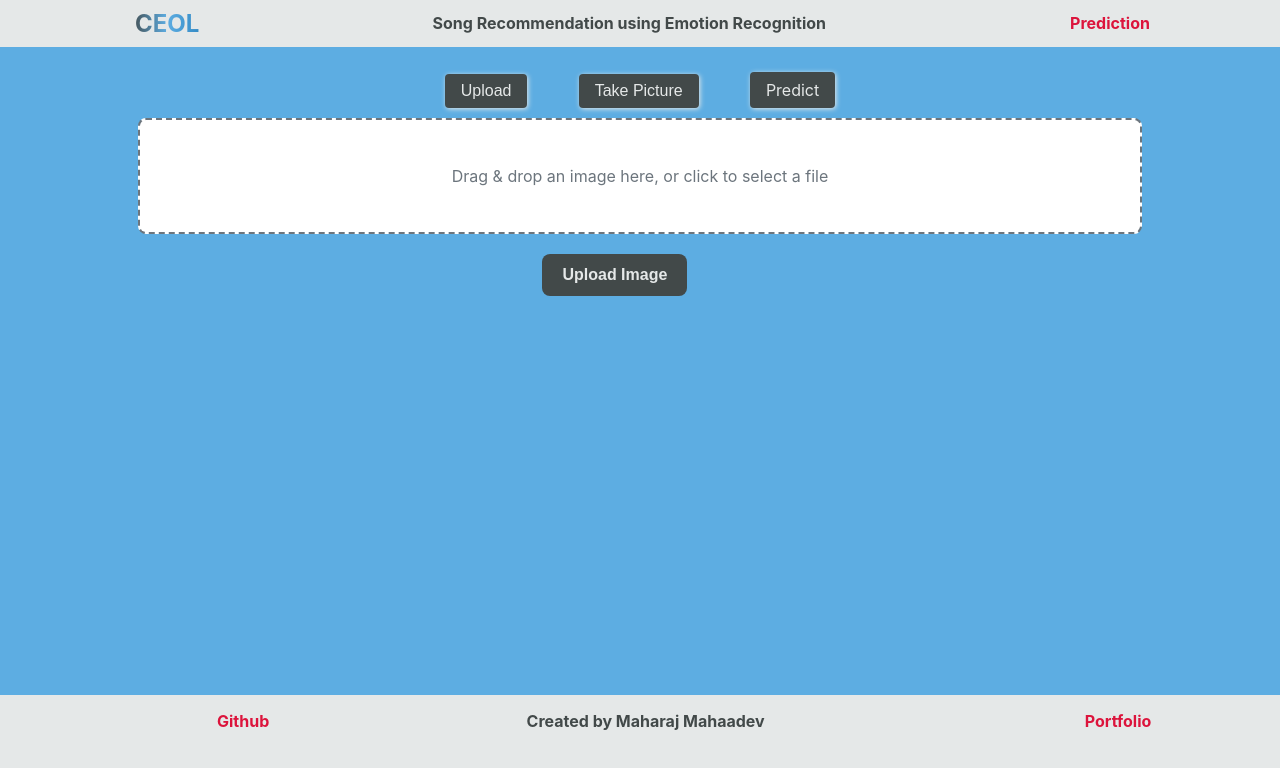
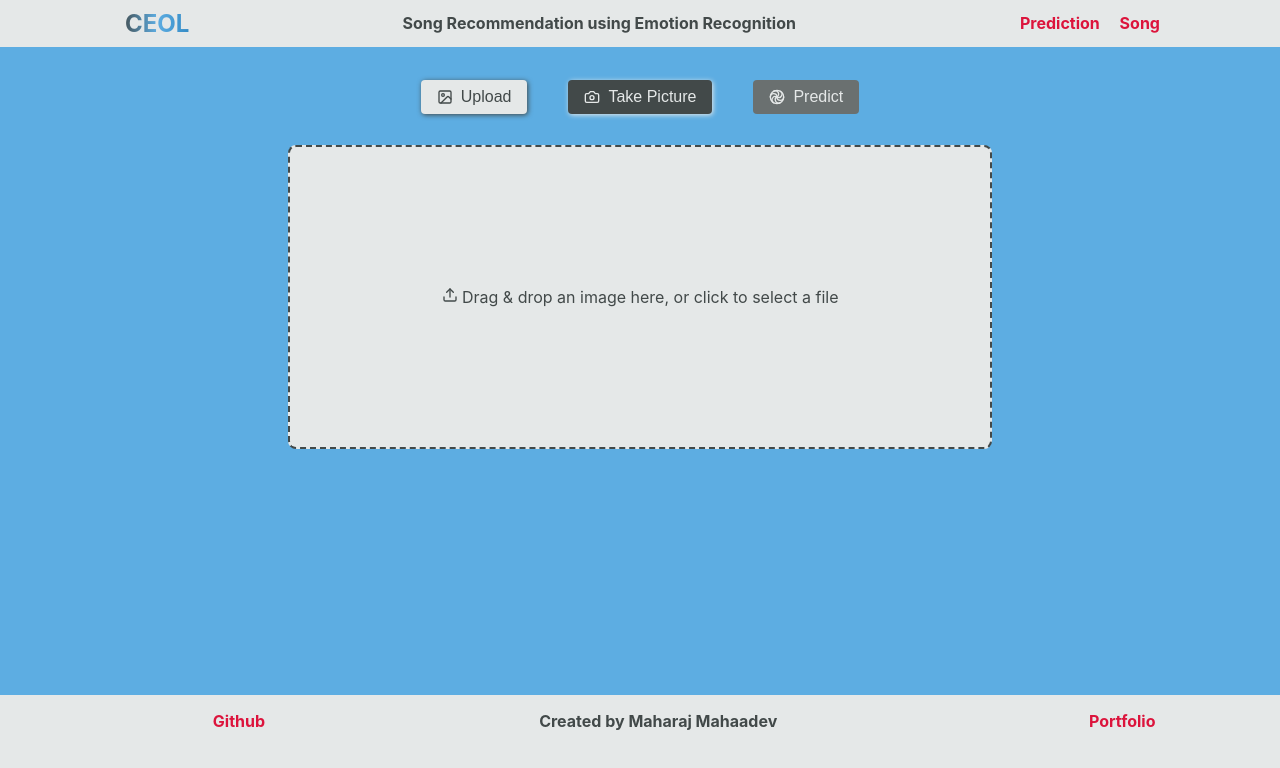
Before and after one commit to MaharajMahaadev/CEOL-Vercel, a React (Create React App) app: page /predict in a window 1280 px wide. Shown: the top 768 px of the page. Built offline with nearby package versions, Linux system fonts and the light colour scheme.

Commit message:
UI Improvements

```diff
--- a/src/App.css
+++ b/src/App.css
@@ -10,6 +10,9 @@
 
 .nav-bar h2 {
   font-size: medium;
+  @media (width<=800px) {
+    display: none;
+  }
 }
 
 .ch1 {
@@ -58,3 +61,7 @@
 .foot-style a {
   margin-left: 5%;
 }
+
+.foot-style p{
+  margin-left: 2%;
+}
--- a/src/App.js
+++ b/src/App.js
@@ -11,7 +11,10 @@ function App() {
             <nav className="nav-bar">
                 <a href="/" className='ch1'>CEOL</a>
                 <h2>Song Recommendation using Emotion Recognition</h2>
-                <a href="/predict" className='clinks'>Prediction</a>
+                <div>
+                    <a href="/predict" className='clinks'>Prediction</a>
+                    <a href="/play" className='clinks'> Song</a>
+                </div>
             </nav>
             <div className="main-div">
                 <BrowserRouter>
--- a/src/components/Home.jsx
+++ b/src/components/Home.jsx
@@ -13,7 +13,7 @@ function Home() {
                         autoplay
                     />
                     <p className='heading'>Upload or Scan Images</p>
-                    <p className='content'>Upload or use the web camera to takes images of human faces to detect the emotions using AI. It supports 7 emotions as Anger, Disgust, Fear, Happy, Sad, Surprise and Neutral.</p>
+                    <p className='content'>Upload or use the web camera to take images of human faces to detect the emotions using AI. It supports 7 emotions as Anger, Disgust, Fear, Happy, Sad, Surprise and Neutral.</p>
                 </div>
                 <div className='tables'>
                     <DotLottieReact className='back-img'
@@ -31,10 +31,12 @@ function Home() {
                         autoplay
                     />
                     <p className='heading'>Song Recommendation</p>
-                    <p className='content'>Depending on the emotion detected by the AI, a certain category of song is played. The recommendation is based on various exisitng research paper data investigating the correlation between songs and emotions.</p>
+                    <p className='content'>Depending on the emotion detected by the AI, a certain category of song is played. The recommendation is based on various existing research paper data investigating the correlation between songs and emotions.</p>
                 </div>
             </div>
+            <div style={{'display':'block'}}>
             <a className='button' href="/predict">Start <MoveRight /></a>
+            </div>
         </section>
     )
 }
--- a/src/components/Predict.jsx
+++ b/src/components/Predict.jsx
@@ -1,6 +1,7 @@
 import React, { useState, useRef, useEffect } from 'react'
 import './componentCSS/Predict.css'
 import Webcam from 'react-webcam'
+import { Camera, ImageIcon, LoaderPinwheel, LucideUpload } from 'lucide-react';
 
 function Predict() {
   const [showDiv, setShowDiv] = useState(true);
@@ -10,7 +11,14 @@ function Predict() {
   const [isLoading, useIsLoading] = useState(1);
 
   function capture() {
-    const file = webcamRef.current.getScreenshot({ width: 600, height: 400 });
+    const file = webcamRef.current.getScreenshot({ width: 400, height: 300 });
+    if (file) {
+      const MAX_SIZE = 500 * 1024;
+      if (file.size > MAX_SIZE) {
+        alert("The image size exceeds 500 KB. Please upload a smaller image.");
+        return;
+      }
+    }
     setImgSrc(file);
     setBase64Image(file);
   }
@@ -22,6 +30,14 @@ function Predict() {
   };
 
   const handleFile = (file) => {
+    if (file) {
+      const MAX_SIZE = 500 * 1024;
+      if (file.size > MAX_SIZE) {
+        alert("The image size exceeds 500 KB. Please upload a smaller image.");
+        return;
+      }
+    }
+
     if (file && file.type.startsWith("image/")) {
       const reader = new FileReader();
       reader.onload = () => {
@@ -62,27 +78,25 @@ function Predict() {
         body: JSON.stringify({ img_base64: JSON.stringify({ img: base64Image }) })
       });
 
+      if(!response.error){
+        alert("Sorry! The server is down!");
+        val = 1;
+      }
+
       const result = await response.json();
       sessionStorage.setItem('result', result.data[0].emotion ?? "Happy");
       sessionStorage.setItem('probability', result.data[0].probability ?? 0.0);
       window.location.href = '/play';
     }
     catch (error) {
-      val = 2;
+      console.log(error);
     }
     useIsLoading(val);
   }
 
   function showLoading() {
 
-    if (isLoading === 3) {
-      return (
-        <div className='loading-div'>
-          Detecting the emotion please wait. <br></br> In rare cases it might take upto 2 minutes.<br></br>  We will let you know if something goes wrong.
-        </div>
-      )
-    }
-    else if (isLoading === 2) {
+    if (isLoading === 2) {
       return (<div className='loading-div'>
         Error in Predicting. Make sure the image size is less or that the image is not corrupted.
         <button onClick={RemoveImage} className="remove-button">Remove Image</button>
@@ -108,41 +122,40 @@ function Predict() {
   return (
     <section className="section-div">
       {showLoading()}
-      <button className='button' onClick={() => setShowDiv(true)}>Upload</button>
-      <button className='button' onClick={() => setShowDiv(false)}>Take Picture</button>
-      <button hidden={showDiv} style={{ 'background-color': '#424949', 'color': '#e5e8e8', 'width': 'fit-content', 'height': 'fit-content', 'padding': '5px' }} onClick={() => capture()}>{imgSrc === null ? 'Capture photo' : 'Capture Again'}</button>
-      <a className='button' onClick={CallBack} >Predict</a>
+      <button className='button' style={showDiv===true?{'backgroundColor':'#e5e8e8', 'color':'#424949'}:{'backgroundColor':'#424949', 'color':'#e5e8e8'}} onClick={() => setShowDiv(true)}><ImageIcon size={16} /> Upload</button>
+      <button className='button' style={showDiv===false?{'backgroundColor':'#e5e8e8', 'color':'#424949'}:{'backgroundColor':'#424949', 'color':'#e5e8e8'}} onClick={() => setShowDiv(false)}>< Camera size={16} /> Take Picture</button>
+      <button disabled={isLoading===1?imgSrc===null?true:false:true} className='button' onClick={CallBack} ><LoaderPinwheel size={16}/> Predict <span style={isLoading===1?{'display':'none'}:{}} className='spinner'></span></button>
       <div>
         {
           showDiv === false ?
             <div className='camdiv'>
-              <Webcam height={400} width={600} screenshotFormat="image/jpeg" ref={webcamRef} />
-              {imgSrc && (<img src={imgSrc} />)}
+              <div className='camdiv-inner'>
+                <div className='camdiv-cam'>
+                  <p>Camera</p>
+                  <Webcam className='camdiv-cam1' screenshotFormat="image/jpeg" ref={webcamRef} />
+                </div>
+                {imgSrc &&
+                <div className='camdiv-img'>
+                  <p>Captured Image</p>
+                <img src={imgSrc} />
+                </div>}
+              </div>
+              <button hidden={showDiv} style={{'margin': '5px'}} className='button' onClick={() => capture()}>{imgSrc === null ? 'Capture photo' : 'Capture Again'}</button>
             </div> :
             <div className='uploaddiv'>
               <div className="drag-drop" onDrop={handleDrop} onDragOver={(e) => e.preventDefault()}>
-                {imgSrc ? (
+                {imgSrc ?
+                    <img src={imgSrc} alt="Uploaded" className="image-preview" />
+                    : (
                   <>
-                    <img src={imgSrc} alt="Uploaded" className="image-preview" />
-                    <button onClick={RemoveImage} className="remove-button">
-                      Remove Image
-                    </button>
-                  </>
-                ) : (
-                  <>
-                    <p>Drag & drop an image here, or click to select a file</p>
+                    <p><LucideUpload size={16} /> Drag & drop an image here, or click to select a file</p>
                     <input type="file" accept="image/*" onChange={handleFileUpload} className="file-input"/>
                   </>
                 )}
               </div>
-              {!imgSrc && (
-                <button className="upload-button">
-                  <label>
-                    Upload Image
-                    <input type="file" accept="image/*" onChange={handleFileUpload} className="file-input" />
-                  </label>
-                </button>
-              )}
+              { imgSrc ? <button onClick={RemoveImage} className="remove-button">
+                      Remove Image
+                    </button>:null}
             </div>
         }
       </div>
--- a/src/components/componentCSS/Home.css
+++ b/src/components/componentCSS/Home.css
@@ -1,25 +1,34 @@
 .section-div{
-    height: 100%;
+    height: 100vh;
     text-align: center;
-    padding: 2%;
-    width: 80%;
+    padding: 1%;
+    width: 80vw;
     place-self: center;
+    display: block;
 }
 
 .div-tables{
     display: grid;
+    gap: 10vw;
+    margin-top: 5%;
+    justify-content: center;
+@media (width>=600px) {
     grid-template-columns: repeat(3, minmax(0, 1fr));
-    gap: 20%;
-    margin-top: 5%;
+}
+@media (width<600px) {
+    grid-template-rows: repeat(3, minmax(0, 1fr));
+}
 }
 
 .tables{
     width:130%;
+    max-width: 300px;
     background-color: rgba(229, 232, 232, 0.9);
     padding: 10px;
     margin-bottom: 20px;
     border-radius: 10%;
     box-shadow: 2px 2px 15px;
+    height: fit-content;
 }
 
 .back-img{
@@ -57,9 +66,17 @@
     font-size: 1rem;
     box-shadow: 1px 1px 5px;
     transition: background-color 1s ease;
+    cursor: pointer;
 }
 
 .button:hover{
     color: #424949;
     background-color: #e5e8e8;
 }
+
+.button:disabled {
+    background-color: #6a7070;
+    color: #e5e8e8;
+    cursor: not-allowed;
+    box-shadow: none;
+  }
--- a/src/components/componentCSS/Predict.css
+++ b/src/components/componentCSS/Predict.css
@@ -4,29 +4,80 @@
 }
 
 .section-div button {
-  margin-right: 5%;
+  margin: 2%;
 }
 
 .loading-div {
   z-index: 10;
   background-color: #e5e8e8;
-  width: 90%;
-  height: 55vh;
+  width: 70vw;
+  height: 75%;
   position: absolute;
   opacity: 95%;
   padding: 5%;
   font-weight: bolder;
   justify-content: center;
   align-content: center;
-  border-radius: 3%;
   box-shadow: 10px 10px 10px;
 }
 
-.camdiv {
-  margin: 1%;
+.spinner{
+  animation: spin 2s linear infinite;
+  border: 5px solid #818888;
+  border-top: 5px solid #e5e8e8;
+  border-bottom: 5px solid #e5e8e8;
+  border-radius: 100%;
+  width: 15px;
+  height: 15px;
+}
+
+@keyframes spin {
+  0% { transform: rotate(0deg); }
+100% { transform: rotate(360deg); }
+}
+
+.camdiv-inner {
+  font-size:large;
+  font-weight: bold;
   display: flex;
-  justify-content: space-between;
+  flex-wrap: wrap; /* Ensures content wraps to the next line on smaller screens */
+  gap: 1.5rem; /* Adds spacing between the camera and image sections */
+  justify-content: center; /* Centers items horizontally */
+  align-items: center; /* Aligns items vertically */
+  padding: 1rem; /* Adds some padding to the container */
 }
+
+.camdiv-cam, .camdiv-img {
+  flex: 1 1 45%; /* Each takes up 45% of width on larger screens, but can shrink/grow */
+  max-width: 400px; /* Limits the max width */
+  min-width: 150px; /* Ensures sections don’t shrink too much */
+  text-align: center; /* Centers text and content inside */
+  background: #e5e8e8; /* Subtle background for contrast */
+  border: 1px solid #424949; /* Light border for a clean look */
+  border-radius: 8px; /* Rounded corners */
+  padding: 1rem; /* Adds internal spacing */
+  box-shadow: 2px 2px 8px rgba(114, 109, 109, 0.1); /* Subtle shadow for a modern look */
+}
+
+.camdiv-cam1, .camdiv-img img {
+  max-width: 100%; /* Images will adjust to the container's width */
+  height: auto; /* Maintain aspect ratio */
+  border-radius: 6px; /* Rounded corners for images */
+  border: 1px solid #e5e8e8; /* Matches the container border */
+}
+
+@media (max-width: 768px) {
+  .camdiv-inner {
+    flex-direction: column; /* Stack items vertically on smaller screens */
+    gap: 1rem; /* Adjusts spacing for smaller layout */
+  }
+
+  .camdiv-cam, .camdiv-img {
+    flex: 1 1 100%; /* Each takes full width on small screens */
+    max-width: none; /* Removes width limit for smaller layouts */
+  }
+}
+
 
 .uploaddiv {
   margin: 1%;
@@ -35,11 +86,11 @@
 
 /* Container Styling */
 .upload-container {
-  max-width: 600px;
+  width: 100%;
   margin: 0 auto;
   padding: 20px;
   text-align: center;
-  background-color: #f8f9fa;
+  background-color: #e5e8e8;
   border-radius: 10px;
   box-shadow: 0 4px 10px rgba(0, 0, 0, 0.1);
 }
@@ -47,21 +98,30 @@
 /* Drag and Drop Area */
 .drag-drop {
   padding: 30px;
-  border: 2px dashed #6c757d;
+  place-self: center;
+  border: 2px dashed #424949;
   border-radius: 8px;
-  background-color: #ffffff;
+  background-color: #e5e8e8;
   margin-bottom: 20px;
   cursor: pointer;
   position: relative;
+  width:fit-content;
+  display: flex;
+  justify-content: center;
+  flex-direction: column;
+  min-width: 50vw;
+  min-height: 30vh;
+  max-width: 1400px;
+  max-height: 1000px;
 }
 
 .drag-drop p {
-  color: #6c757d;
+  color: #424949;
   font-size: 16px;
 }
 
 .drag-drop:hover {
-  background-color: #e9ecef;
+  background-color: #d5d7d7;
 }
 
 .file-input {
@@ -103,6 +163,7 @@
   height: 100%;
 }
 
+
 /* Image Preview */
 .image-preview {
   max-width: 100%;
@@ -115,7 +176,7 @@
 /* Remove Button */
 .remove-button {
   background-color: #dc3545;
-  color: #fff;
+  color: #e5e8e8;
   padding: 8px 15px;
   font-size: 14px;
   border: none;
--- a/src/data.js
+++ b/src/data.js
@@ -70,6 +70,9 @@ const data =[
         "jTGcGcUquqk?si=UUqs_IInmPHKEMNJ",
         "gQjAEbWZEgU?si=5ujvTKeRajHNUFG6",
 
+    ],
+    [
+        "sTlzjFABmoA?si=-ENbX1Kf-q2otOSt"
     ]
 ]
 
```
Also changed, not shown: src/components/Songs.jsx (+9 -5 lines), src/components/componentCSS/Songs.css (+8 -1 lines).
